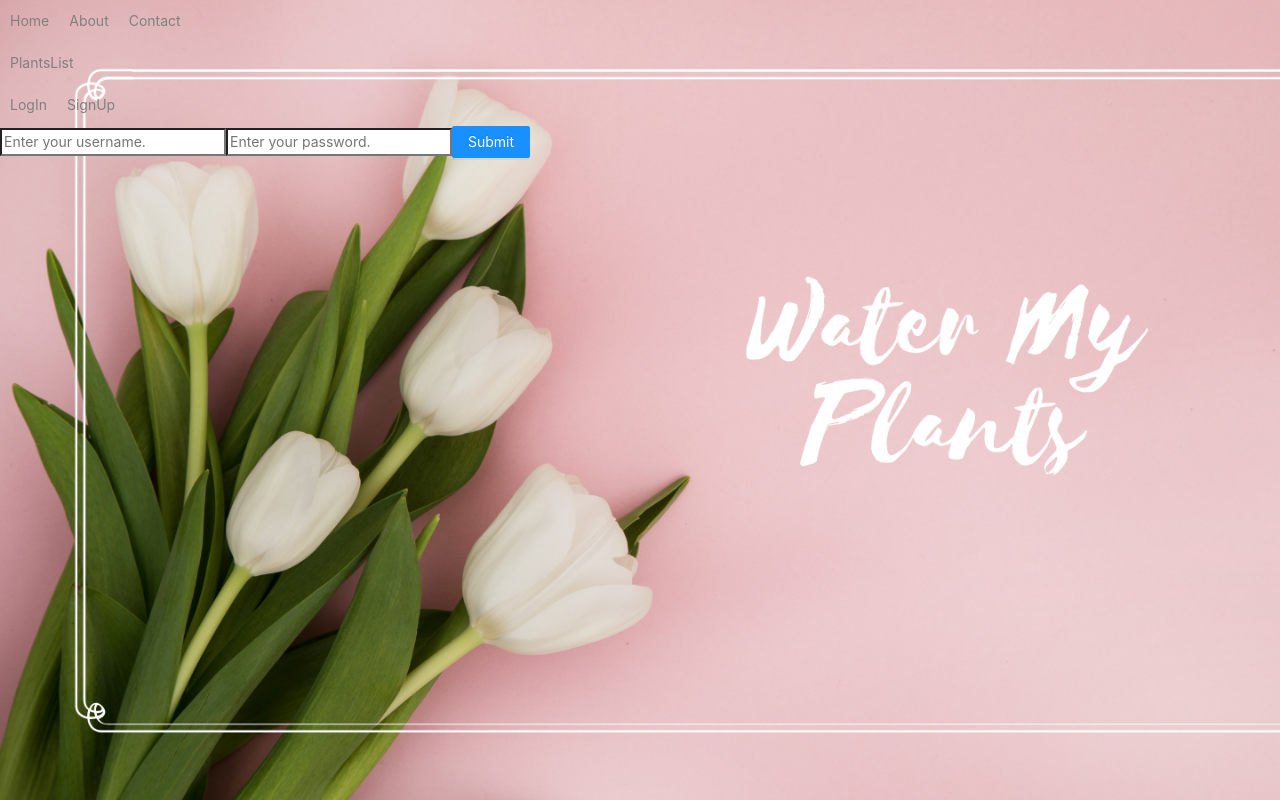
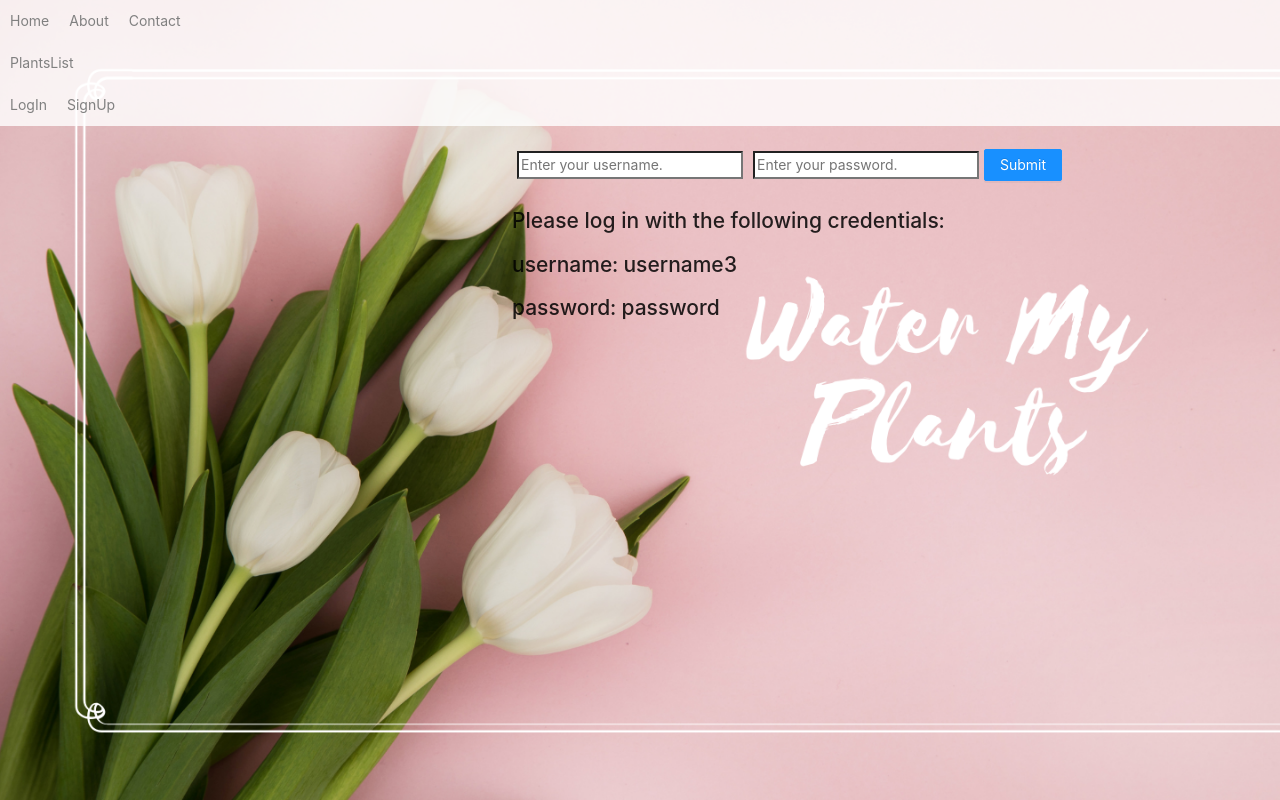
Before and after one commit to wilcoxva/water-my-plants-Frontend, a React (Create React App) app in the folder water-my-plants/: page /LogIn in a window 1280 px wide. Built offline with nearby package versions, Linux system fonts and the light colour scheme.

Commit message:
fixed bug and worked on a lot of css

```diff
--- a/water-my-plants/src/components/Login.js
+++ b/water-my-plants/src/components/Login.js
@@ -31,11 +31,16 @@ const LogIn = (props) => {
     return (
         <div className="main-bg">
             <Navigation isLoggedIn={isLoggedIn} />
-            <form onSubmit={submitHandler}>
+            <form className="login" onSubmit={submitHandler}>
                 <input type="text" name="username" placeholder="Enter your username." value={info.username} onChange={handleChange}/>
                 <input type="text" name="password" placeholder="Enter your password." value={info.password} onChange={handleChange}/>
                 <Button type="primary" htmlType="submit">Submit</Button>
             </form>
+            <div className="intro">
+                <h2>Please log in with the following credentials:</h2>
+                <h2>username: username3</h2>
+                <h2>password: password</h2>
+            </div>
         </div>
     )
 };
--- a/water-my-plants/src/components/Navigation.js
+++ b/water-my-plants/src/components/Navigation.js
@@ -6,15 +6,15 @@ const Navigation = ({isLoggedIn}) => {
   return (
     <div>
       <div className="App">
-        <div className="container">
+        <div className="ncontainer">
           <Link to="/" style={{ textDecoration: 'none', color: "gray", margin: "5px", padding: "5px" }}>Home</Link>
           <Link to="/about" style={{ textDecoration: 'none', color: "gray", margin: "5px", padding: "5px" }}>About</Link>
           <Link to="/contact" style={{ textDecoration: 'none', color: "gray", margin: "5px", padding: "5px" }}>Contact</Link>
         </div>
-        <div className="container">
+        <div className="ncontainer">
           <Link to="/PlantsList" style={{ textDecoration: 'none', color: "gray", margin: "5px", padding: "5px" }}>PlantsList</Link>
         </div>
-        <div className="container">
+        <div className="ncontainer">
           {isLoggedIn ?
             <Link to="/LogOut" style={{ textDecoration: 'none', color: "gray", margin: "5px", padding: "5px" }}>LogOut</Link> :
             [<Link to="/LogIn" style={{ textDecoration: 'none', color: "gray", margin: "5px", padding: "5px" }}>LogIn</Link>,
--- a/water-my-plants/src/components/Plant.js
+++ b/water-my-plants/src/components/Plant.js
@@ -16,6 +16,14 @@ const Plant = (props) => {
             setPlant(res.data);
         })
     }, [props.match.params.plantId]);
+
+    const deleteHandler = (e) => {
+        axiosWithAuth()
+        .delete(`https://water-my-plants-backend-vw.herokuapp.com/user/${props.match.params.plantId}`)
+        .then(res => {
+            props.history.push('/PlantsList');
+        })
+    }
 
     const [info, setInfo] = useState("");
 
@@ -36,22 +44,25 @@ const Plant = (props) => {
     return (
         <div className="alt-bg">
             <Navigation isLoggedIn={isLoggedIn} />
-            <h1>Form</h1>
-            <form onSubmit={submitHandler}>
-                <input type="text" name="nickname" placeholder="Enter your nickname." value={info.nickname} onChange={handleChange}/>
-                <input type="text" name="common_name" placeholder="Enter your common name." value={info.common_name} onChange={handleChange}/>
-                <input type="text" name="h2oFrequency" placeholder="Enter your h2o frequency." value={info.h2oFrequency} onChange={handleChange}/>
-                <input type="text" name="image_url" placeholder="Enter your image url." value={info.image_url} onChange={handleChange}/>
-                <button type="submit">Submit</button>
-            </form>
-            <div className="pl-container">
-                    <div className="p-container" key={plant.nickname}>
+            <div className="plantcontainer">
+                <div className="pl-container">
+                    <form className="p-container" key={plant.nickname} onSubmit={deleteHandler}>
                         <h1>{plant.nickname}</h1>
                         <p>Common name: {plant.common_name}</p>
                         <p>Thirst level: {plant.h2oFrequency}</p>
                         <img src={plant.image_url} alt="Plant" width="200" height="150" /><br/>
                         <Link to={{ pathname:'/PlantsList' }}>Go back</Link>
-                    </div>
+                        <button type="submit">Delete Plant</button>
+                    </form>
+                </div>
+                <form className="plantslist_form" onSubmit={submitHandler}>
+                    <h1>Update your Plant</h1>
+                    <input type="text" name="nickname" placeholder="Enter your nickname." value={info.nickname} onChange={handleChange}/><br/>
+                    <input type="text" name="common_name" placeholder="Enter your common name." value={info.common_name} onChange={handleChange}/><br/>
+                    <input type="text" name="h2oFrequency" placeholder="Enter your h2o frequency." value={info.h2oFrequency} onChange={handleChange}/><br/>
+                    <input type="text" name="image_url" placeholder="Enter your image url." value={info.image_url} onChange={handleChange}/><br/>
+                    <button type="submit">Submit</button>
+                </form>
             </div>
         </div>
     );
--- a/water-my-plants/src/components/PlantsList.js
+++ b/water-my-plants/src/components/PlantsList.js
@@ -35,8 +35,9 @@ const PlantsList = (props) => {
 
     const submitHandler = () => {
         axiosWithAuth()
-        .post('https://water-my-plants-backend-vw.herokuapp.com/user', info)
+        .post('https://water-my-plants-backend-vw.herokuapp.com/user/', info)
         .then(res => {
+            console.log(res);
             plants.push(res);
         })
     };
--- a/water-my-plants/src/css/main.css
+++ b/water-my-plants/src/css/main.css
@@ -24,19 +24,26 @@ h1 {
 }
 .alt-bg {
   background-image: url('../components/images/plants2.png');
-  background-size: cover;
-  height: 100vh;
+  background-size: auto;
+  height: 200vh;
+  background-repeat: repeat;
 }
 .intro {
   margin-left: 40%;
 }
-.container {
+.login {
+  margin: 20px 20px 20px 40%;
+}
+.login input {
+  margin: 5px;
+}
+.ncontainer {
   display: flex;
+  background-color: rgba(255, 255, 255, 0.808);
 }
 a {
   margin: 10px;
   padding: 10px;
-  color: blue;
   size: 50px;
 }
 .pl-container {
@@ -60,7 +67,7 @@ a {
   color: black;
 }
 .plantslist_form {
-  margin-left: 42%;
+  margin-left: 100px;
   background-color: rgba(255, 255, 255, 0.815);
   width: fit-content;
   padding: 20px;
@@ -72,3 +79,8 @@ a {
 .plantslist_form button {
   margin-left: 35%;
 }
+.plantcontainer {
+  display: flex;
+  justify-content: center;
+  margin-top: 75px;
+}
--- a/water-my-plants/src/less-files/home.less
+++ b/water-my-plants/src/less-files/home.less
@@ -24,10 +24,19 @@ h1 {
 
 .alt-bg {
   background-image: url('../components/images/plants2.png');
-  background-size: cover;
-  height: 100vh;
+  background-size:auto;
+  height: 200vh;
+  background-repeat:repeat;
 }
 
 .intro {
   margin-left: 40%;
 }
+
+.login {
+  margin: 20px 20px 20px 40%;
+}
+
+.login input {
+  margin: 5px;
+}
--- a/water-my-plants/src/less-files/nav.less
+++ b/water-my-plants/src/less-files/nav.less
@@ -1,10 +1,10 @@
-.container {
+.ncontainer {
     display: flex;
+    background-color: rgba(255, 255, 255, 0.808);
 }
 
 a {
     margin: 10px;
     padding: 10px;
-    color: blue;
     size: 50px;
 }
```
Also changed, not shown: water-my-plants/src/less-files/plantslist.less (+7 -1 lines).
